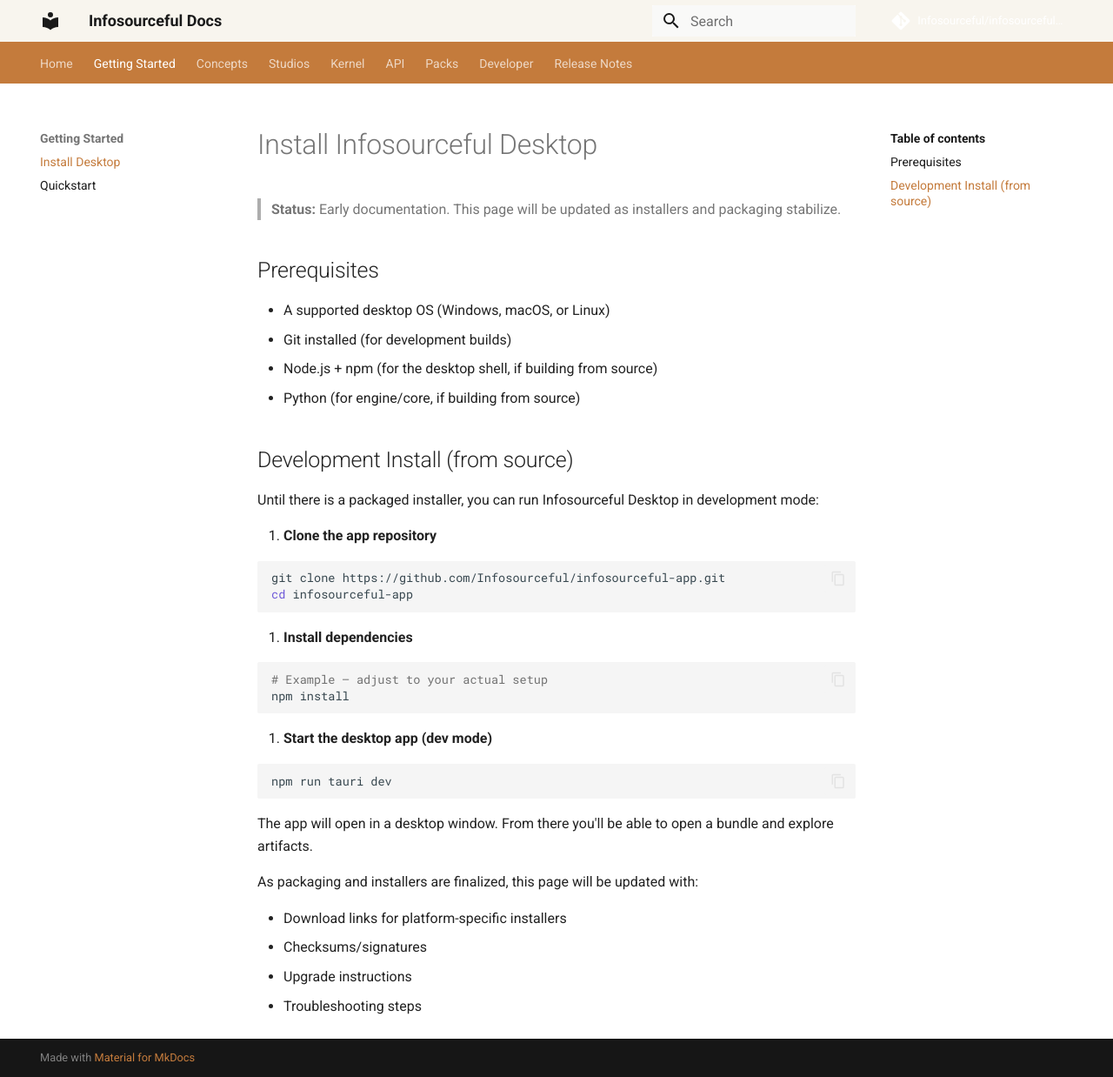
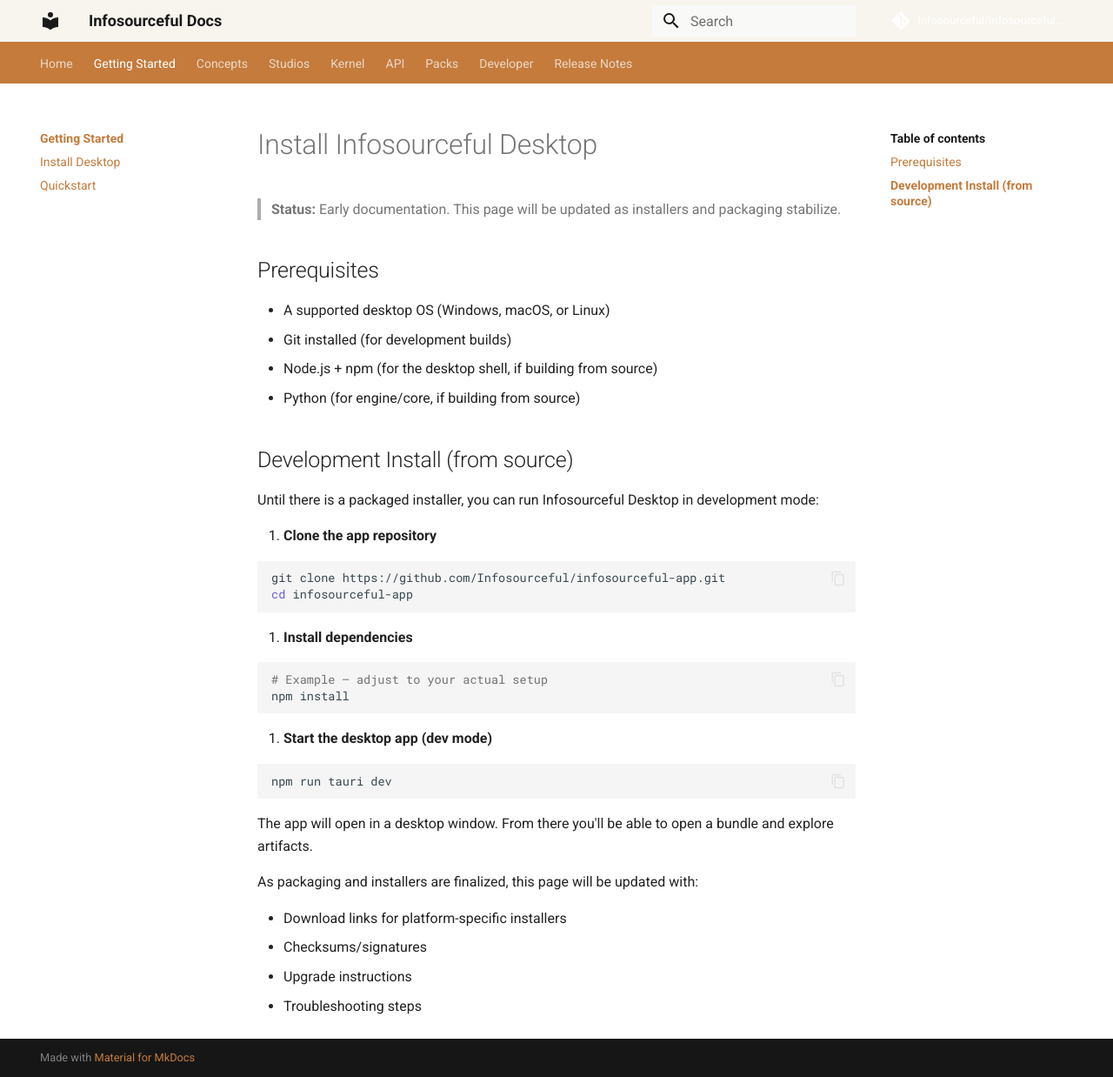
Before and after one commit to Infosourceful/infosourceful-docs, an MkDocs documentation site: the page built from docs/getting-started/install-desktop.md, in a window 1280 px wide and 1238 px high. Shown: the whole window at 87% size. Built offline with MkDocs 1.6.1 and Material for MkDocs 9.7.7, drawn with Linux system fonts in a browser that asks for light colours; comment, search, counter and statistics services are not loaded.

Commit message:
Add comprehensive selectors to ensure all page navigation links use copper color

```diff
--- a/docs/stylesheets/extra.css
+++ b/docs/stylesheets/extra.css
@@ -160,44 +160,102 @@ html body .md-tabs__link--active,
 /* ============================================
    LINK COLORS - All Links Use Copper
    ============================================ */
-.md-typeset a {
+/* All content links */
+.md-typeset a,
+.md-content a,
+.md-main__inner a {
   color: #C47B3C !important; /* Copper - accent-primary for better contrast */
 }
 
-.md-typeset a:hover {
+.md-typeset a:hover,
+.md-content a:hover,
+.md-main__inner a:hover {
   color: #D18F4D !important; /* Lighter copper on hover */
 }
 
-.md-typeset a:focus {
+.md-typeset a:focus,
+.md-content a:focus,
+.md-main__inner a:focus {
   color: #C47B3C !important;
 }
 
-.md-typeset a:visited {
+.md-typeset a:visited,
+.md-content a:visited,
+.md-main__inner a:visited {
   color: #C47B3C !important;
 }
 
-.md-typeset code a {
+/* Code block links */
+.md-typeset code a,
+.md-content code a {
   color: #C47B3C !important;
 }
 
-.md-typeset code a:hover {
+.md-typeset code a:hover,
+.md-content code a:hover {
   color: #D18F4D !important;
 }
 
-.md-footer__link {
+/* Table of Contents links within pages */
+.md-nav--secondary .md-nav__link,
+.md-nav--integrated .md-nav__link,
+.md-sidebar--secondary .md-nav__link {
+  color: #C47B3C !important; /* Copper for TOC links */
+}
+
+.md-nav--secondary .md-nav__link:hover,
+.md-nav--integrated .md-nav__link:hover,
+.md-sidebar--secondary .md-nav__link:hover {
+  color: #D18F4D !important;
+}
+
+.md-nav--secondary .md-nav__link--active,
+.md-nav--integrated .md-nav__link--active,
+.md-sidebar--secondary .md-nav__link--active {
+  color: #C47B3C !important;
+  font-weight: 600;
+}
+
+/* Previous/Next navigation links */
+.md-footer__inner a,
+.md-footer__inner .md-footer__link {
   color: #C47B3C !important;
 }
 
-.md-footer__link:hover {
+.md-footer__inner a:hover,
+.md-footer__inner .md-footer__link:hover {
   color: #D18F4D !important;
 }
 
+/* Breadcrumb links */
+.md-nav__item--section > .md-nav__link {
+  color: #C47B3C !important;
+}
+
+.md-nav__item--section > .md-nav__link:hover {
+  color: #D18F4D !important;
+}
+
+/* Admonition and details links */
 .md-typeset .admonition a,
-.md-typeset details a {
+.md-typeset details a,
+.md-content .admonition a,
+.md-content details a {
   color: #C47B3C !important;
 }
 
 .md-typeset .admonition a:hover,
-.md-typeset details a:hover {
+.md-typeset details a:hover,
+.md-content .admonition a:hover,
+.md-content details a:hover {
   color: #D18F4D !important;
 }
+
+/* Catch-all for any remaining links */
+.md-main a:not(.md-header__button):not(.md-search__result a) {
+  color: #C47B3C !important;
+}
+
+.md-main a:not(.md-header__button):not(.md-search__result a):hover {
+  color: #D18F4D !important;
+}
```
